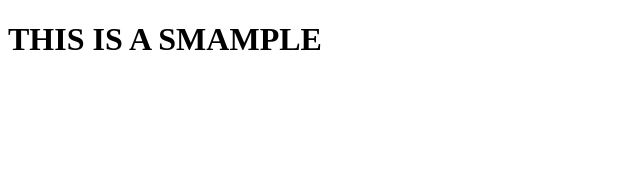
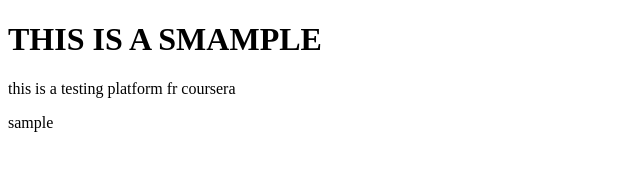
Before and after one commit to AkshayCshetty/coursera-frontend-development, a plain HTML site: page git-test/index.html in a window 1280 px wide. Shown: the whole page, without its empty margins (0-640 px from the left). Drawn offline with Linux system fonts and the light colour scheme.

Commit message:
4 commit

```diff
--- a/git-test/index.html
+++ b/git-test/index.html
@@ -3,5 +3,7 @@
     <head>  </head>
     <body>
         <h1>THIS IS A SMAMPLE</h1>
+        <p>this is a testing platform fr coursera</p>
+        <p>sample</p>
     </body>
  </html>
```
